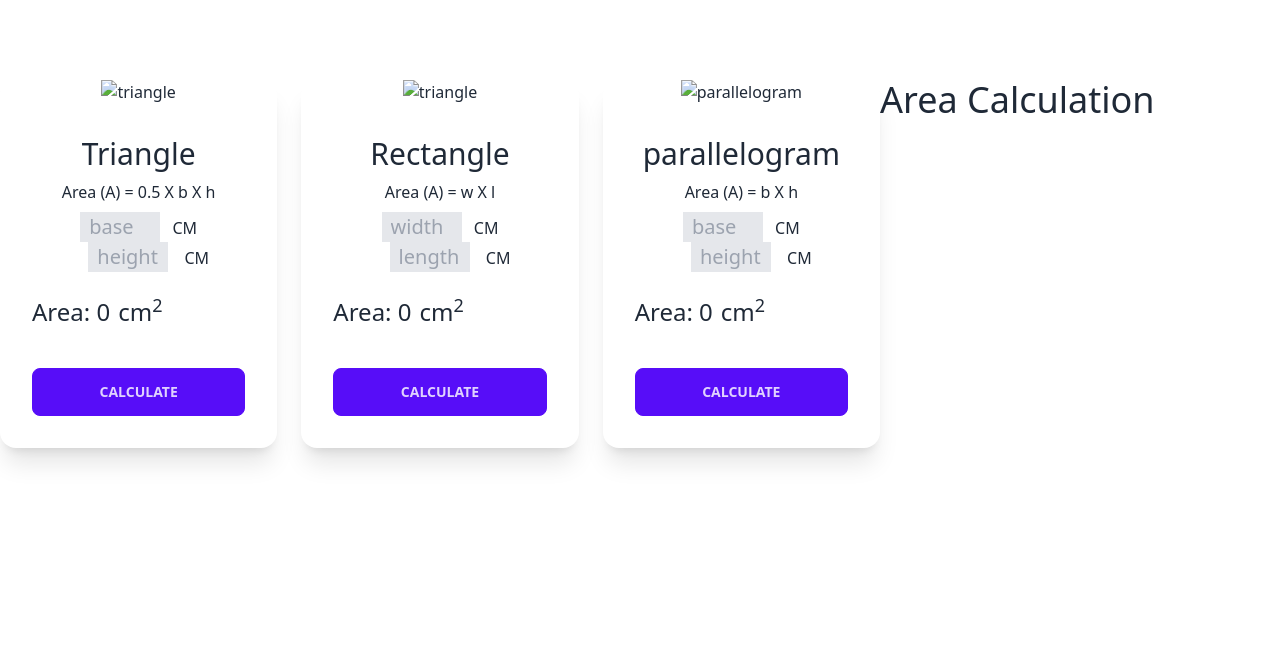
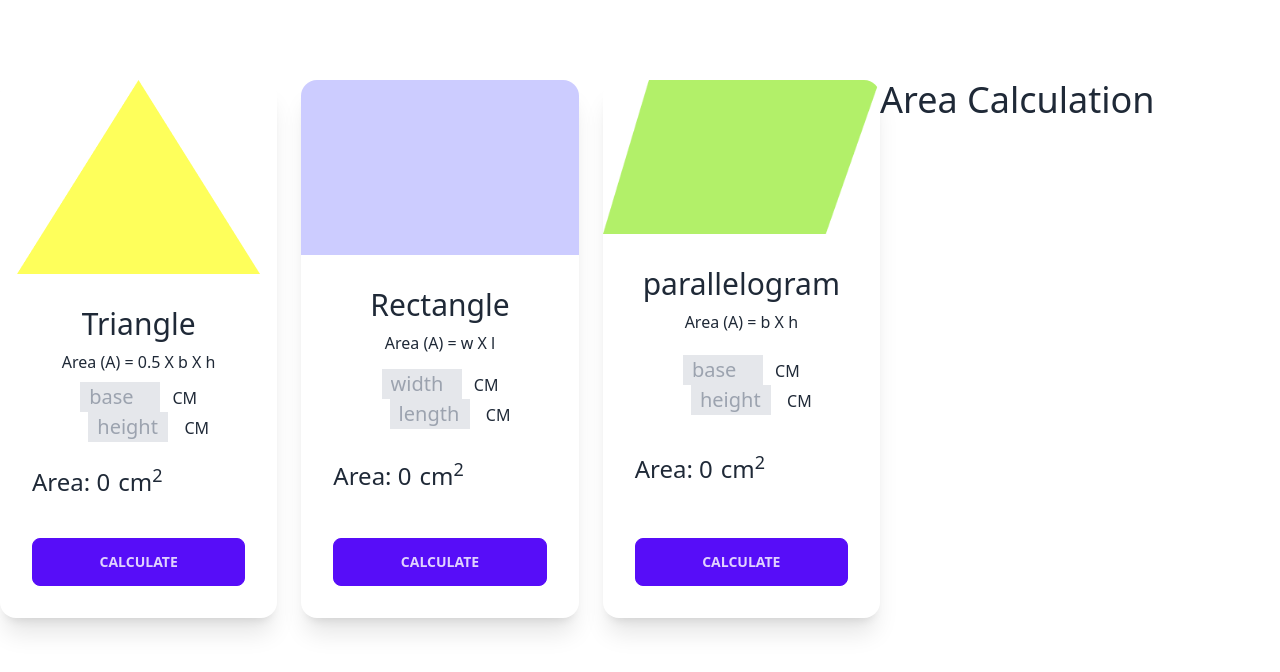
Before and after one commit to Mirazsarker18/geometry-genius, a plain HTML site: page index.html in a window 1280 px wide. Drawn offline with nearby package versions, Linux system fonts and the light colour scheme; the site is published under a folder, as on GitHub Pages, so addresses that start at the root find nothing.

Commit message:
Images file issue fixed

```diff
--- a/index.html
+++ b/index.html
@@ -21,7 +21,7 @@
             <div class="flex-1 grid grid-cols-1 md:grid-flow-col-2 lg:grid-cols-3 gap-6">
                 <!-- Triangle card -->
                 <div class="card bg-base-100 shadow-xl">
-                    <figure><img src="/images/triangle.png" alt="triangle" /></figure>
+                    <figure><img src="images/triangle.png" alt="triangle" /></figure>
                     <div class="card-body text-center">
                       <h2 class="text-3xl">Triangle</h2>
                       <p>Area (A) = 0.5 X b X h</p>
@@ -41,7 +41,7 @@
                   </div>
                 <!-- rectangle card -->
                 <div class="card bg-base-100 shadow-xl">
-                    <figure><img src="/images/rectangle.png" alt="triangle" /></figure>
+                    <figure><img src="images/rectangle.png" alt="triangle" /></figure>
                     <div class="card-body text-center">
                       <h2 class="text-3xl">Rectangle</h2>
                       <p>Area (A) = w X l</p>
@@ -61,7 +61,7 @@
                   </div>
                 <!-- parallelogram card -->
                 <div class="card bg-base-100 shadow-xl">
-                    <figure><img src="/images/parallelogram.png" alt="parallelogram" /></figure>
+                    <figure><img src="images/parallelogram.png" alt="parallelogram" /></figure>
                     <div class="card-body text-center">
                       <h2 class="text-3xl">parallelogram</h2>
                       <p>Area (A) = b X h</p>
```
